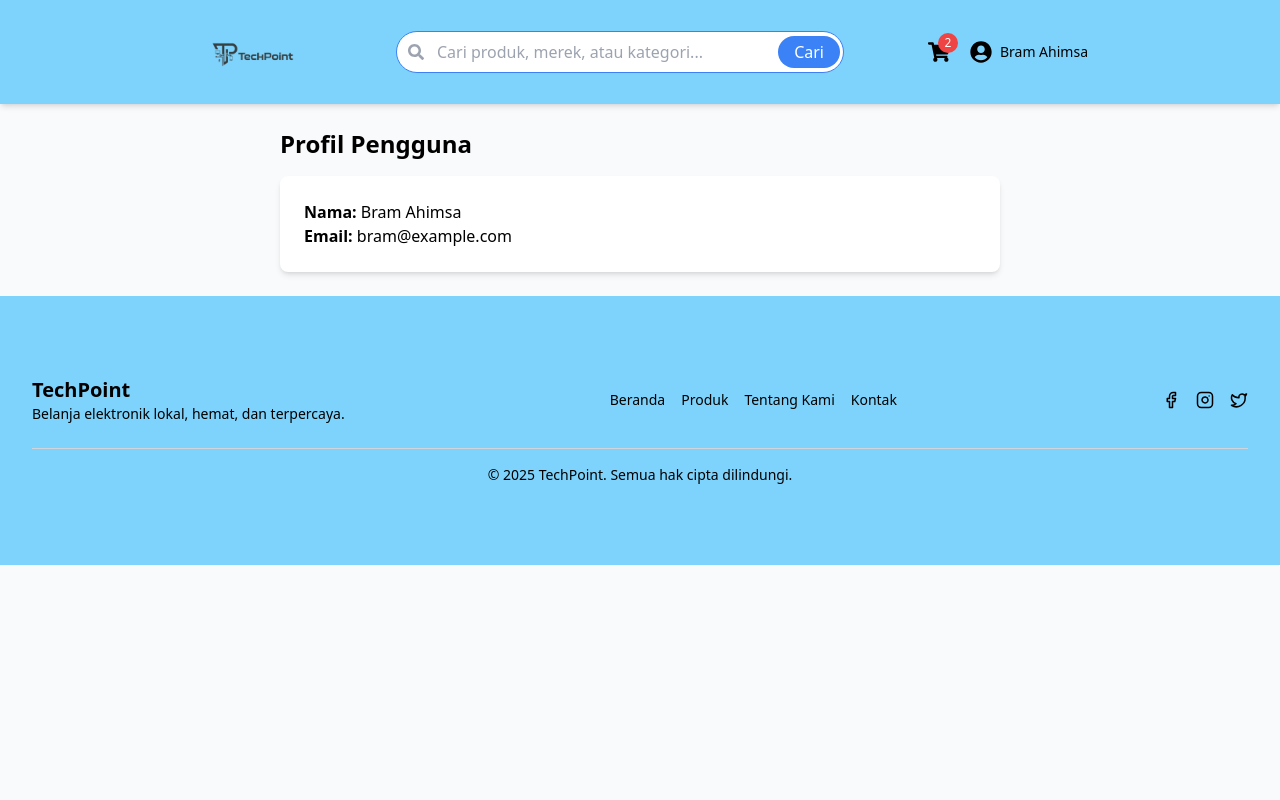
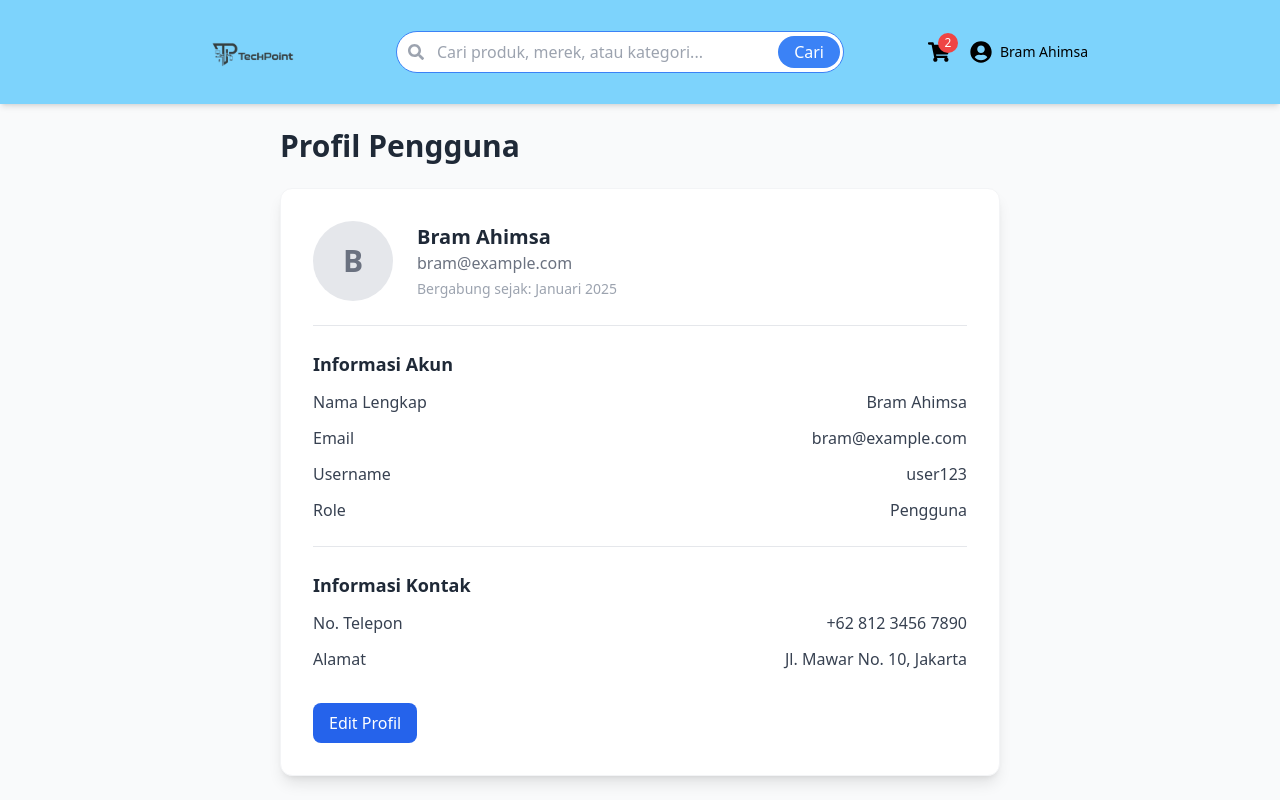
Before and after one commit to Bramahimm/TechPoint, a React app in the folder frontend/: page /profile in a window 1280 px wide. Shown: the top 800 px of the page. Built offline with nearby package versions, Linux system fonts and the light colour scheme; sample sign-in values are in the browser's storage; the HTML template or start-up script is replaced by a standard one.

Commit message:
fronend profil

```diff
--- a/frontend/src/features/user/ProfilePage.tsx
+++ b/frontend/src/features/user/ProfilePage.tsx
@@ -8,21 +8,92 @@ export default function ProfilePage() {
   return (
     <>
       <Navbar />
-      <div className="max-w-3xl mx-auto p-6">
-        <h1 className="text-2xl font-bold mb-4">Profil Pengguna</h1>
+
+      <div className="max-w-3xl mx-auto p-6 min-h-screen">
+        <h1 className="text-3xl font-semibold mb-6 text-gray-800">
+          Profil Pengguna
+        </h1>
+
         {user ? (
-          <div className="bg-white shadow-md rounded-lg p-6">
-            <p>
-              <strong>Nama:</strong> {user.name}
-            </p>
-            <p>
-              <strong>Email:</strong> {user.email}
-            </p>
+          <div className="bg-white shadow-lg rounded-xl p-8 border border-gray-100">
+
+            {/* Header Profil */}
+            <div className="flex items-center gap-6 mb-6">
+              <div className="w-20 h-20 rounded-full bg-gray-200 flex items-center justify-center text-gray-500 text-3xl font-bold">
+                {user.name?.[0]}
+              </div>
+
+              <div>
+                <p className="text-xl font-semibold text-gray-800">
+                  {user.name}
+                </p>
+                <p className="text-gray-500">{user.email}</p>
+                <p className="text-sm text-gray-400 mt-1">
+                  Bergabung sejak: Januari 2025
+                </p>
+              </div>
+            </div>
+
+            <hr className="my-6" />
+
+            {/* Info Akun */}
+            <h2 className="text-lg font-semibold text-gray-800 mb-3">
+              Informasi Akun
+            </h2>
+
+            <div className="space-y-3">
+              <div className="flex justify-between text-gray-700">
+                <span className="font-medium">Nama Lengkap</span>
+                <span>{user.name}</span>
+              </div>
+
+              <div className="flex justify-between text-gray-700">
+                <span className="font-medium">Email</span>
+                <span>{user.email}</span>
+              </div>
+
+              <div className="flex justify-between text-gray-700">
+                <span className="font-medium">Username</span>
+                <span>user123</span>
+              </div>
+
+              <div className="flex justify-between text-gray-700">
+                <span className="font-medium">Role</span>
+                <span>Pengguna</span>
+              </div>
+            </div>
+
+            <hr className="my-6" />
+
+            {/* Info Kontak */}
+            <h2 className="text-lg font-semibold text-gray-800 mb-3">
+              Informasi Kontak
+            </h2>
+
+            <div className="space-y-3">
+              <div className="flex justify-between text-gray-700">
+                <span className="font-medium">No. Telepon</span>
+                <span>+62 812 3456 7890</span>
+              </div>
+
+              <div className="flex justify-between text-gray-700">
+                <span className="font-medium">Alamat</span>
+                <span>Jl. Mawar No. 10, Jakarta</span>
+              </div>
+            </div>
+
+            {/* Tombol Edit */}
+            <div className="mt-8">
+              <button className="px-4 py-2 rounded-lg bg-blue-600 text-white hover:bg-blue-700 transition">
+                Edit Profil
+              </button>
+            </div>
           </div>
         ) : (
-          <p>Data user tidak tersedia.</p>
+          <p className="text-gray-600 text-lg">Data user tidak tersedia.</p>
         )}
       </div>
+
       <Footer />
     </>
   );
```
